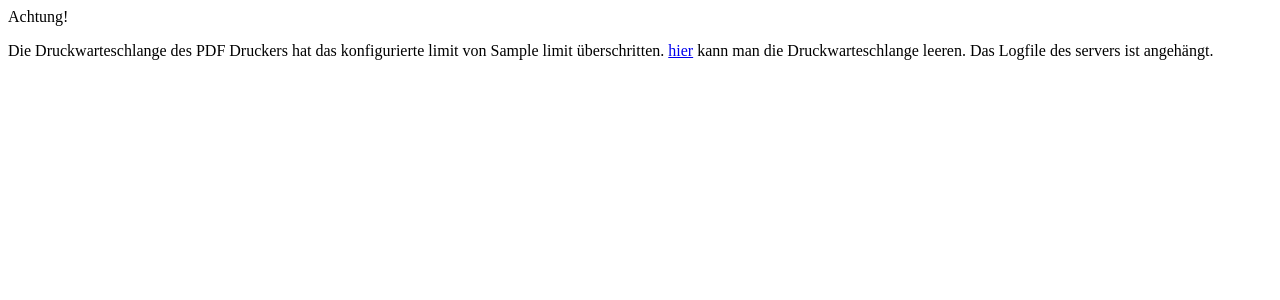
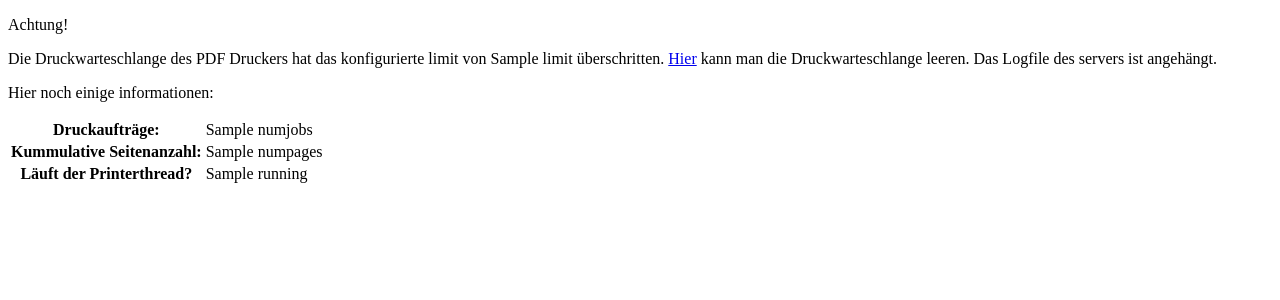
Before and after one commit to CDaut/pdfdrucker, a Python web app: template webserver/templates/alert_email.html in a window 1280 px wide. Shown: the top 300 px of the page. Run offline with Jinja, Linux system fonts and the light colour scheme; the template is opened without the code that fills it: most values are stand-ins (such as "Sample title", 1, 10 or a date in 2020).

Commit message:
added additional details to alert e-mail

```diff
--- a/webserver/config.yml
+++ b/webserver/config.yml
@@ -7,9 +7,9 @@ db_address: abh-storage.abh.uni-karlsruhe.de # address of the database
 db_name: whadmin2 # name of the database
 sftp_address: print.abh.uni-karlsruhe.de # address of the sftp server
 remote_dir: /home/sambashares/printjobs # remote dir where all printjobs are stored
-version: 1.0.2 # application version
-queue_alert_threshold: 1 # if the queue size exceeds this threshhold an alert will be sent to the admins
-to_address: pdfdrucker.abh@gmail.com # the email address that should be alerted
+version: 1.0.3 # application version
+queue_alert_threshold: 20 # if the queue size exceeds this threshhold an alert will be sent to the admins
+to_address: internet@abh.uni-karlsruhe.de # the email address that should be alerted
 from_address: pdfdrucker.abh@gmail.com # the printers email address
 smtp_port: 465 # the mailservers smtp port
 smtp_server_address: smtp.gmail.com # the mailservers address
--- a/webserver/printqueue.py
+++ b/webserver/printqueue.py
@@ -153,7 +153,11 @@ class Printerthread(Thread):
         with app.get_context():
             rendered = render_template(
                 'alert_email.html',
-                limit=self.__config['queue_alert_threshold'])
+                limit=self.__config['queue_alert_threshold'],
+                numjobs=self.get_queue_size(),
+                numpages=self.get_page_sum(),
+                running=self.is_alive()
+            )
 
         message.attach(MIMEText(rendered, 'html'))
 
--- a/webserver/templates/alert_email.html
+++ b/webserver/templates/alert_email.html
@@ -1,8 +1,24 @@
+<!DOCTYPE html>
 <html lang="de">
 <body>
 <p>Achtung!</p>
 <p>Die Druckwarteschlange des PDF Druckers hat das konfigurierte limit von {{ limit }} überschritten.
-    <a href="https://pdf.abh.whka.de/printerqueue">hier</a> kann man die Druckwarteschlange leeren. Das Logfile
+    <a href="https://pdf.abh.whka.de/printerqueue">Hier</a> kann man die Druckwarteschlange leeren. Das Logfile
     des servers ist angehängt.</p>
+<p>Hier noch einige informationen: </p>
+<table>
+    <tr>
+        <th>Druckaufträge:</th>
+        <td>{{ numjobs }}</td>
+    </tr>
+    <tr>
+        <th>Kummulative Seitenanzahl:</th>
+        <td>{{ numpages }}</td>
+    </tr>
+    <tr>
+        <th>Läuft der Printerthread?</th>
+        <td>{{ running }}</td>
+    </tr>
+</table>
 </body>
 </html>
```
